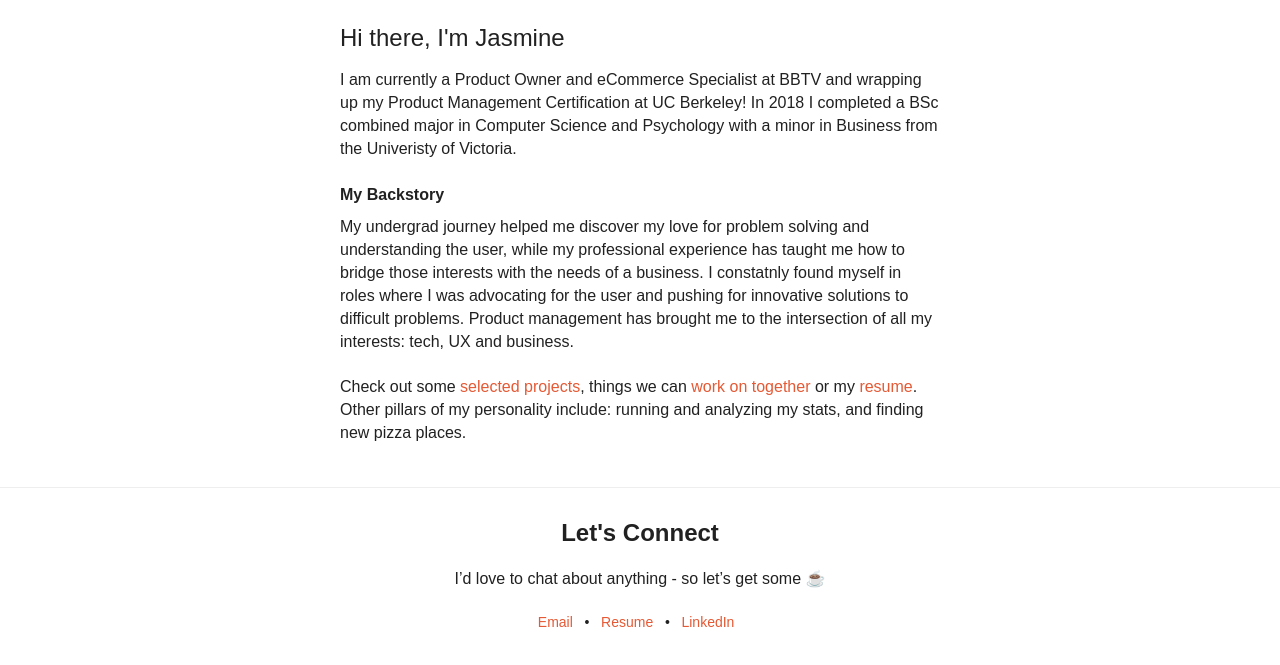
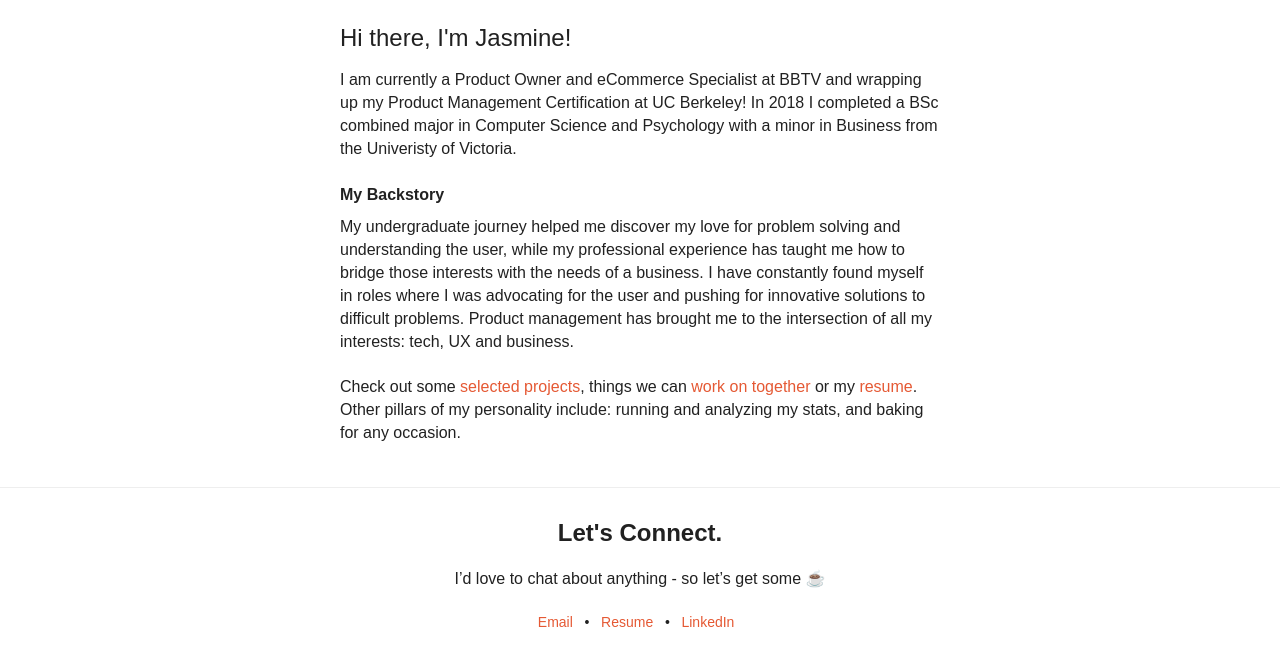
Before and after one commit to jasmineyadeta/jasmineyadeta.github.io, a website: page about.html in a window 1280 px wide. Shown: the part 253-918 px from the top of the page. Drawn offline with nearby package versions, Linux system fonts and the light colour scheme.

Commit message:
Small copy edits

```diff
--- a/about.html
+++ b/about.html
@@ -64,18 +64,18 @@
   <div class="container-fluid about-me-body">
       <div class="about-me-section">
       <img class="profile-image" src="img/profile-2.png" alt="">
-      <h2 class="about-me-heading">Hi there, I'm Jasmine</h2>
+      <h2 class="about-me-heading">Hi there, I'm Jasmine!</h2>
       <p class="about-me-description">
         I am currently a Product Owner and eCommerce Specialist at BBTV and wrapping up my Product Management Certification at UC Berkeley! In 2018 I completed a BSc combined major in Computer Science and Psychology with a minor in Business from the Univeristy of Victoria. <br><br>
 
        <b>My Backstory</b> <br>
       </p>
-      <p class="about-me-description">My undergrad journey helped me discover my love for problem solving and understanding the user, while my professional experience has taught me how to bridge those interests with the needs of a business. I constatnly found myself in roles where I was advocating for the user and pushing for innovative solutions to difficult problems. Product management has brought me to the intersection of all my interests: tech, UX and business.<br><br> Check out some <a href="index.html">selected projects</a>, things we can <a href="collab.html">work on together</a> or my <a target="_blank" href="resume.pdf">resume</a>. Other pillars of my personality include: running and analyzing my stats, and finding new pizza places.
+      <p class="about-me-description">My undergraduate journey helped me discover my love for problem solving and understanding the user, while my professional experience has taught me how to bridge those interests with the needs of a business. I have constantly found myself in roles where I was advocating for the user and pushing for innovative solutions to difficult problems. Product management has brought me to the intersection of all my interests: tech, UX and business.<br><br> Check out some <a href="index.html">selected projects</a>, things we can <a href="collab.html">work on together</a> or my <a target="_blank" href="resume.pdf">resume</a>. Other pillars of my personality include: running and analyzing my stats, and baking for any occasion.
       </p>
   </div>
   </div>
   <div class="contact-footer">
-    <h1 class="footer-header">Let's Connect</h1>
+    <h1 class="footer-header">Let's Connect.</h1>
     <h3 class="footer-description">I’d love to chat about anything - so let’s get some ☕</h3>
     <p class="footer-links">
       <a href="mailto:jasmine.yadeta@gmail.com">Email</a>  &nbsp; • &nbsp;
```
Also changed, not shown: bbtv.html (+1 -1 lines), collab.html (+1 -1 lines), index.html (+1 -1 lines), lfi.html (+1 -1 lines), nudie.html (+1 -1 lines), pinata.html (+1 -1 lines).
